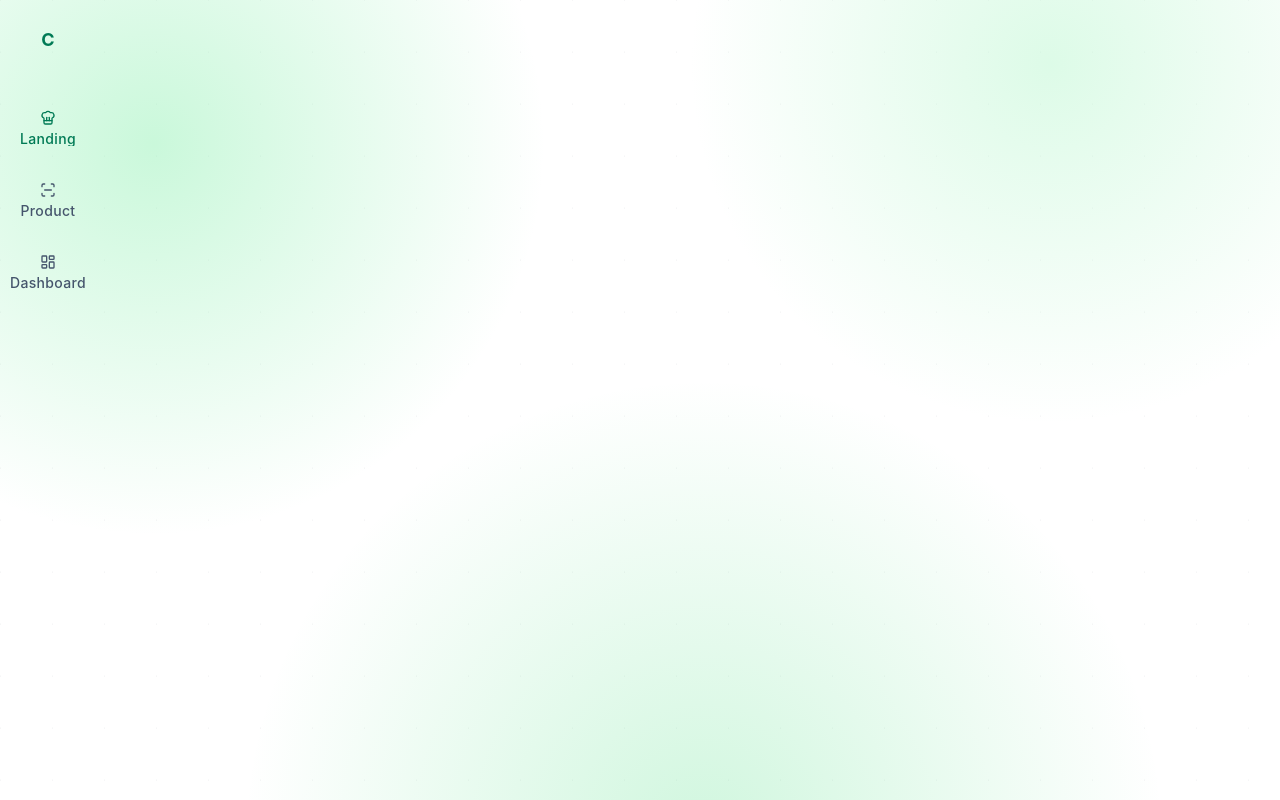
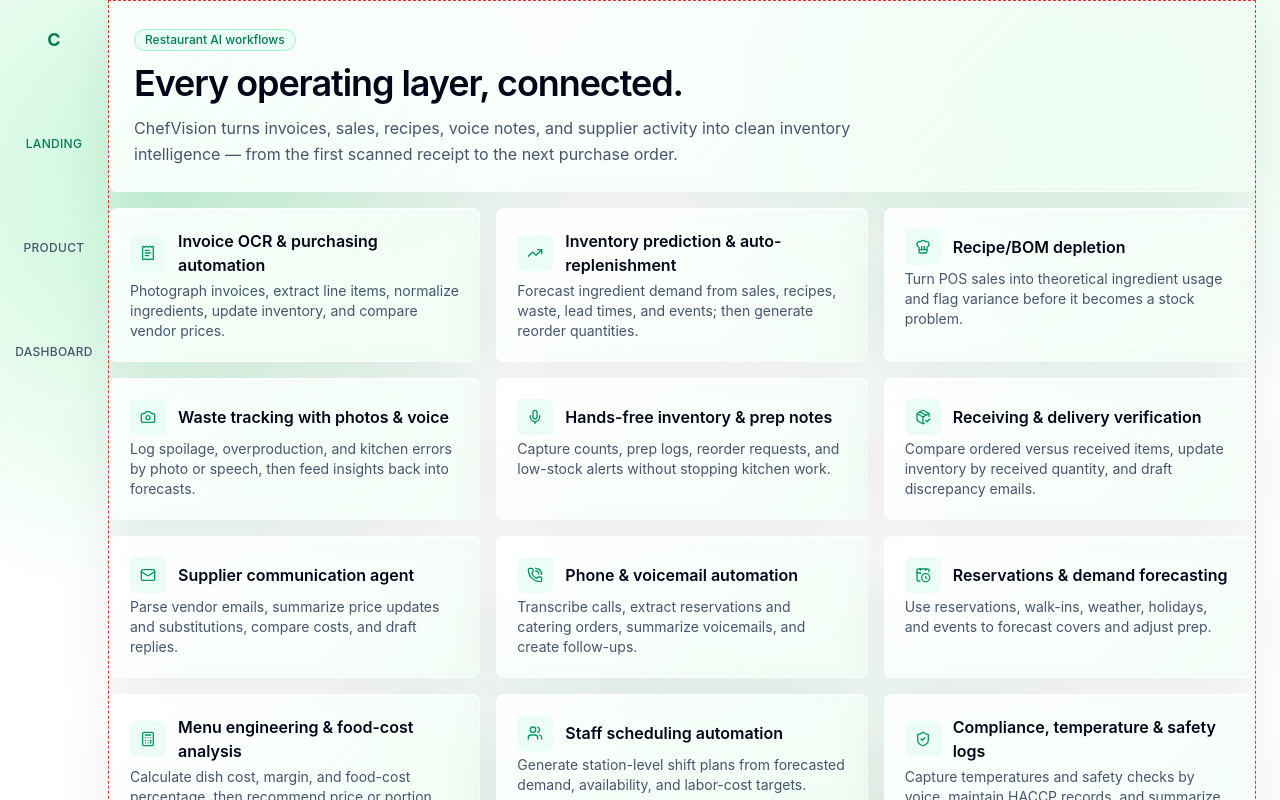
Before and after one commit to girithc/ChefVision-AI, a React (Vite) app in the folder frontend/: page / in a window 1280 px wide. Shown: the top 800 px of the page. Built offline with nearby package versions, Linux system fonts and the light colour scheme.

Commit message:
feat(frontend): enhance landing and product pages with features section and layout adjustments

```diff
--- a/frontend/src/App.tsx
+++ b/frontend/src/App.tsx
@@ -1,13 +1,13 @@
 import { useState } from 'react'
-import { ChefHat, LayoutDashboard, ScanLine } from 'lucide-react'
+import { LayoutDashboard } from 'lucide-react'
 import { SidebarNav } from '@styles/ui/sidebar-nav'
 import { LandingPage } from '@/landing/LandingPage'
 import { ProductPage } from '@/product/ProductPage'
 
 const navItems = [
-  { id: 'landing', label: 'Landing', icon: <ChefHat className="size-4" /> },
-  { id: 'product', label: 'Product', icon: <ScanLine className="size-4" /> },
-  { id: 'dashboard', label: 'Dashboard', icon: <LayoutDashboard className="size-4" /> },
+  { id: 'landing', label: 'Landing' },
+  { id: 'product', label: 'Product' },
+  { id: 'dashboard', label: 'Dashboard' },
 ]
 
 export default function App() {
@@ -15,7 +15,7 @@
 
   return (
     <div className="flex min-h-screen bg-transparent">
-      <aside className="sticky top-0 h-screen w-20 shrink-0 bg-transparent sm:w-24">
+      <aside className="sticky top-0 h-screen w-24 shrink-0 bg-transparent">
         <SidebarNav
           items={navItems}
           activeId={activePage}
@@ -23,13 +23,14 @@
         />
       </aside>
 
-      <main className="min-w-0 flex-1 bg-transparent">
+      <main className="ml-2 mr-4 min-w-0 flex-1 bg-transparent border border-dashed border-red-500 sm:ml-3 sm:mr-6">
+        <div>
         {activePage === 'landing' ? (
           <LandingPage />
         ) : activePage === 'product' ? (
           <ProductPage />
         ) : (
-          <div className="flex h-full items-center justify-center px-6">
+          <div className="flex h-full items-center justify-center">
             <div className="glass-panel w-full max-w-md rounded-lg p-8 text-center">
               <LayoutDashboard className="mx-auto size-8 text-emerald-600" />
               <h2 className="mt-4 text-xl font-semibold text-slate-950">Dashboard</h2>
@@ -39,6 +40,7 @@
             </div>
           </div>
         )}
+        </div>
       </main>
     </div>
   )
--- a/frontend/src/landing/LandingPage.tsx
+++ b/frontend/src/landing/LandingPage.tsx
@@ -1,3 +1,9 @@
+import { FeaturesSection } from './sections/FeaturesSection'
+
 export function LandingPage() {
-  return <div className="h-full" aria-label="Landing background" />
+  return (
+    <div className="space-y-4">
+      <FeaturesSection />
+    </div>
+  )
 }
--- /dev/null
+++ b/frontend/src/landing/sections/FeaturesSection.tsx
@@ -0,0 +1,137 @@
+import type { ComponentType } from 'react'
+import {
+  Calculator,
+  CalendarClock,
+  Camera,
+  ChefHat,
+  ClipboardList,
+  Mail,
+  Mic,
+  PackageCheck,
+  PhoneCall,
+  ReceiptText,
+  ShieldCheck,
+  ShoppingCart,
+  TriangleAlert,
+  TrendingUp,
+  Users,
+} from 'lucide-react'
+import { Badge } from '@styles/ui/badge'
+import { Card, CardDescription, CardHeader, CardTitle } from '@styles/ui/card'
+
+type Feature = {
+  icon: ComponentType<{ className?: string }>
+  title: string
+  copy: string
+}
+
+const features: Feature[] = [
+  {
+    icon: ReceiptText,
+    title: 'Invoice OCR & purchasing automation',
+    copy: 'Photograph invoices, extract line items, normalize ingredients, update inventory, and compare vendor prices.',
+  },
+  {
+    icon: TrendingUp,
+    title: 'Inventory prediction & auto-replenishment',
+    copy: 'Forecast ingredient demand from sales, recipes, waste, lead times, and events; then generate reorder quantities.',
+  },
+  {
+    icon: ChefHat,
+    title: 'Recipe/BOM depletion',
+    copy: 'Turn POS sales into theoretical ingredient usage and flag variance before it becomes a stock problem.',
+  },
+  {
+    icon: Camera,
+    title: 'Waste tracking with photos & voice',
+    copy: 'Log spoilage, overproduction, and kitchen errors by photo or speech, then feed insights back into forecasts.',
+  },
+  {
+    icon: Mic,
+    title: 'Hands-free inventory & prep notes',
+    copy: 'Capture counts, prep logs, reorder requests, and low-stock alerts without stopping kitchen work.',
+  },
+  {
+    icon: PackageCheck,
+    title: 'Receiving & delivery verification',
+    copy: 'Compare ordered versus received items, update inventory by received quantity, and draft discrepancy emails.',
+  },
+  {
+    icon: Mail,
+    title: 'Supplier communication agent',
+    copy: 'Parse vendor emails, summarize price updates and substitutions, compare costs, and draft replies.',
+  },
+  {
+    icon: PhoneCall,
+    title: 'Phone & voicemail automation',
+    copy: 'Transcribe calls, extract reservations and catering orders, summarize voicemails, and create follow-ups.',
+  },
+  {
+    icon: CalendarClock,
+    title: 'Reservations & demand forecasting',
+    copy: 'Use reservations, walk-ins, weather, holidays, and events to forecast covers and adjust prep.',
+  },
+  {
+    icon: Calculator,
+    title: 'Menu engineering & food-cost analysis',
+    copy: 'Calculate dish cost, margin, and food-cost percentage, then recommend price or portion changes.',
+  },
+  {
+    icon: Users,
+    title: 'Staff scheduling automation',
+    copy: 'Generate station-level shift plans from forecasted demand, availability, and labor-cost targets.',
+  },
+  {
+    icon: ShieldCheck,
+    title: 'Compliance, temperature & safety logs',
+    copy: 'Capture temperatures and safety checks by voice, maintain HACCP records, and summarize compliance.',
+  },
+  {
+    icon: ShoppingCart,
+    title: 'Smart reorder & purchase-order agent',
+    copy: 'Draft vendor-aware purchase orders from forecasted demand, par levels, lead times, and supplier prices.',
+  },
+  {
+    icon: TriangleAlert,
+    title: 'Stockout prevention',
+    copy: 'Monitor theoretical inventory, warn before items run out, and suggest substitutes or prep adjustments.',
+  },
+  {
+    icon: ClipboardList,
+    title: 'End-of-day operational report',
+    copy: 'Summarize sales, waste, inventory variance, labor, supplier issues, and next-day recommendations.',
+  },
+]
+
+export function FeaturesSection() {
+  return (
+    <section id="features" className="space-y-4">
+      <div className="glass-panel rounded-lg p-6">
+        <Badge>Restaurant AI workflows</Badge>
+        <h1 className="mt-3 text-3xl font-semibold tracking-[-0.03em] text-slate-950 sm:text-4xl">
+          Every operating layer, connected.
+        </h1>
+        <p className="mt-3 max-w-3xl text-sm leading-relaxed text-slate-600 sm:text-base">
+          ChefVision turns invoices, sales, recipes, voice notes, and supplier activity into clean
+          inventory intelligence — from the first scanned receipt to the next purchase order.
+        </p>
+      </div>
+
+      <div className="grid gap-4 sm:grid-cols-2 xl:grid-cols-3">
+        {features.map((feature) => (
+          <Card key={feature.title} className="rounded-lg">
+            <CardHeader>
+              <div className="flex items-center gap-3">
+                <div className="flex size-9 shrink-0 items-center justify-center rounded-md bg-emerald-50 text-emerald-600">
+                  <feature.icon className="size-4" />
+                </div>
+                <CardTitle>{feature.title}</CardTitle>
+              </div>
+              <CardDescription>{feature.copy}</CardDescription>
+            </CardHeader>
+          </Card>
+        ))}
+      </div>
+    </section>
+  )
+}
--- a/frontend/src/product/ProductPage.tsx
+++ b/frontend/src/product/ProductPage.tsx
@@ -3,7 +3,7 @@
 
 export function ProductPage() {
   return (
-    <div className="space-y-4 py-5 pl-4 sm:py-6 sm:pl-6">
+    <div className="space-y-4">
       <ReceiptIntelligence />
       <InventoryPanel />
     </div>
--- a/frontend/src/product/sections/InventoryPanel.tsx
+++ b/frontend/src/product/sections/InventoryPanel.tsx
@@ -8,7 +8,7 @@
 
 export function InventoryPanel() {
   return (
-    <section className="glass-panel rounded-l-lg rounded-r-none p-6">
+    <section className="glass-panel rounded-lg p-6">
       <h2 className="text-2xl font-semibold tracking-[-0.02em] text-slate-950">
         Inventory snapshot
       </h2>
--- a/frontend/src/product/sections/ReceiptIntelligence.tsx
+++ b/frontend/src/product/sections/ReceiptIntelligence.tsx
@@ -5,7 +5,7 @@
 
 export function ReceiptIntelligence() {
   return (
-    <section className="glass-panel rounded-l-lg rounded-r-none p-6">
+    <section className="glass-panel rounded-lg p-6">
       <div className="flex flex-wrap items-start justify-between gap-4">
         <div>
           <Badge>Live product</Badge>
--- a/frontend/src/styles/ui/sidebar-nav.tsx
+++ b/frontend/src/styles/ui/sidebar-nav.tsx
@@ -4,7 +4,6 @@
 type SidebarNavItem = {
   id: string
   label: string
-  icon?: React.ReactNode
 }
 
 type SidebarNavProps = {
@@ -26,7 +25,7 @@
     <nav
       aria-label="Primary"
       className={cn(
-        'flex h-full w-20 flex-col items-center justify-between bg-transparent px-1 py-5 sm:w-24 sm:px-2',
+        'flex h-full w-28 flex-col items-center justify-between bg-transparent py-5 pl-1 pr-2',
         className,
       )}
     >
@@ -35,7 +34,7 @@
           C
         </div>
 
-        <div className="mt-5 flex flex-col gap-2">
+        <div className="mt-5 flex flex-col items-center gap-2">
           {items.map((item) => {
             const active = item.id === activeId
             return (
@@ -45,14 +44,11 @@
                 onClick={() => onNavigate(item.id)}
                 aria-current={active ? 'page' : undefined}
                 className={cn(
-                  'flex h-16 w-full flex-col items-center justify-center gap-1.5 bg-transparent text-slate-600 transition-colors',
-                  active
-                    ? 'text-emerald-700'
-                    : 'hover:text-emerald-700',
+                  'mx-auto flex size-24 items-center justify-center rounded-md bg-transparent p-2 text-slate-600 transition-colors',
+                  active ? 'text-emerald-700' : 'hover:text-emerald-700',
                 )}
               >
-                {item.icon}
-                <span className="truncate px-1 text-xs font-medium leading-none tracking-wide sm:text-sm">
+                <span className="text-center text-xs font-medium uppercase leading-none tracking-wide">
                   {item.label}
                 </span>
               </button>
```
